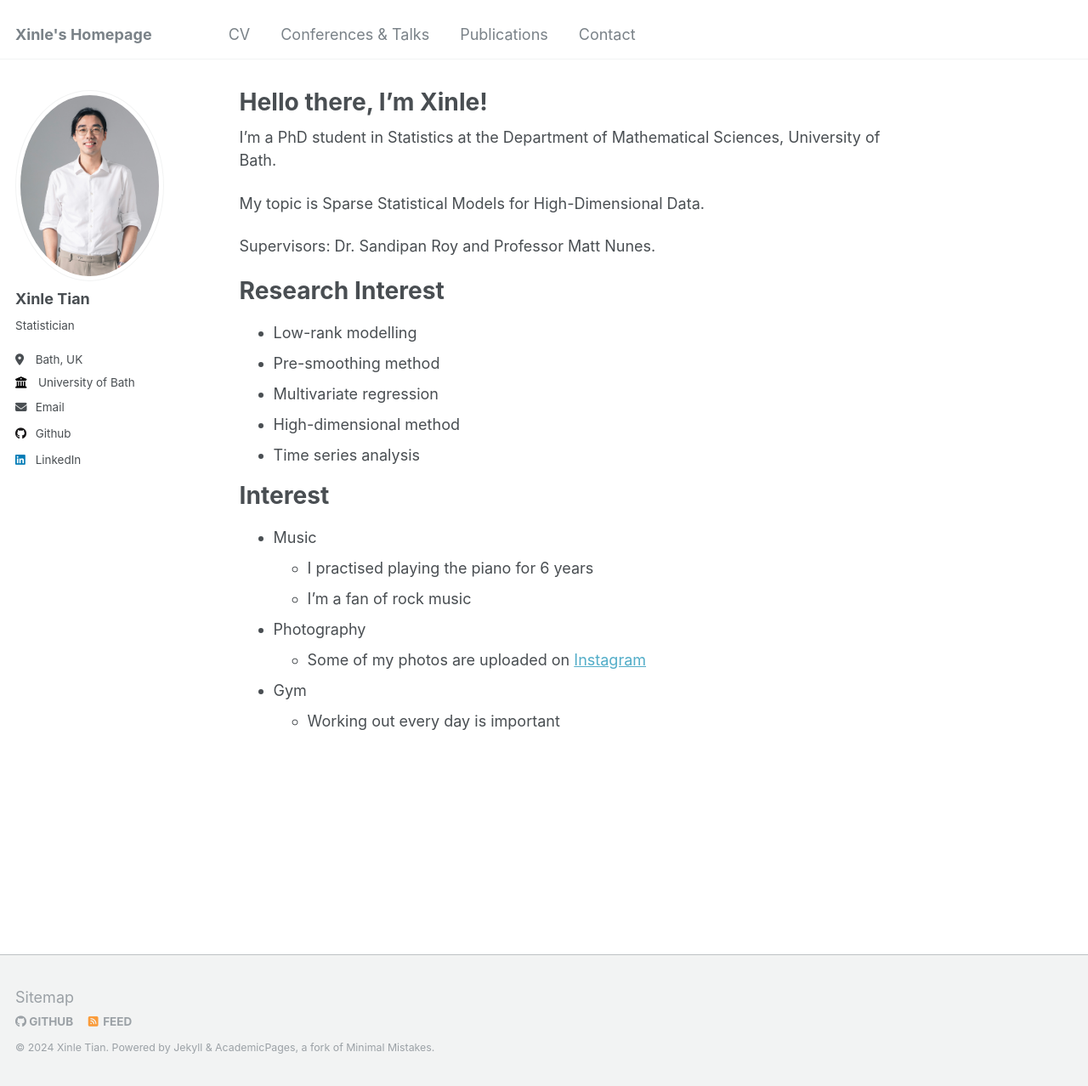
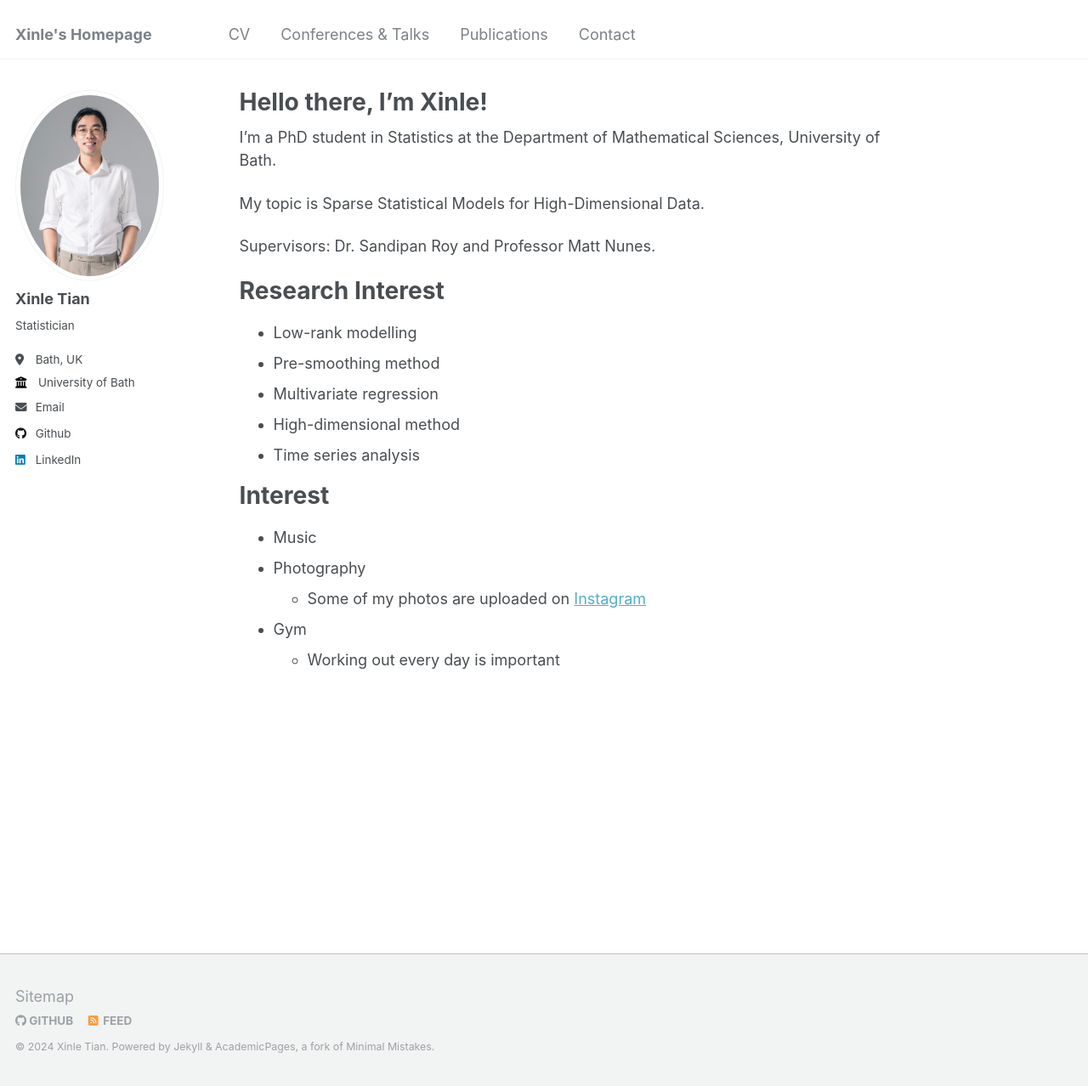
Before and after one commit to xinlet/xinlet.github.io, a Jekyll site: the page built from _pages/about.md, in a window 1280 px wide and 1278 px high. Shown: the whole window at 85% size. Built offline with Jekyll 4.4.1, drawn with Linux system fonts in a browser that asks for light colours.

Commit message:
Update about.md

```diff
--- a/_pages/about.md
+++ b/_pages/about.md
@@ -24,8 +24,6 @@ Research Interest
 Interest
 ======
 * Music
-  * I practised playing the piano for 6 years
-  * I'm a fan of rock music
 * Photography
   * Some of my photos are uploaded on [Instagram](https://www.instagram.com/shinlay_xt/)
 * Gym
```
